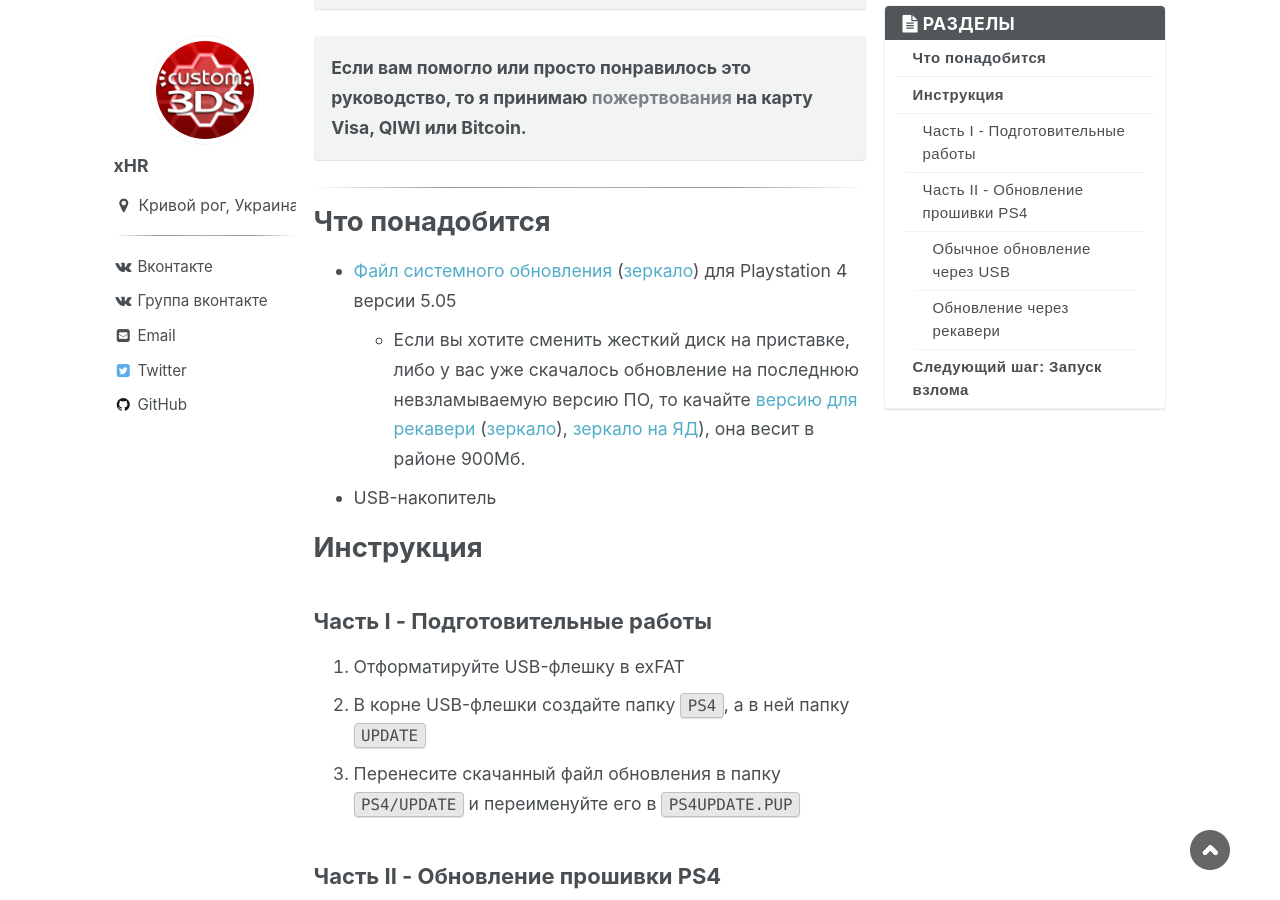
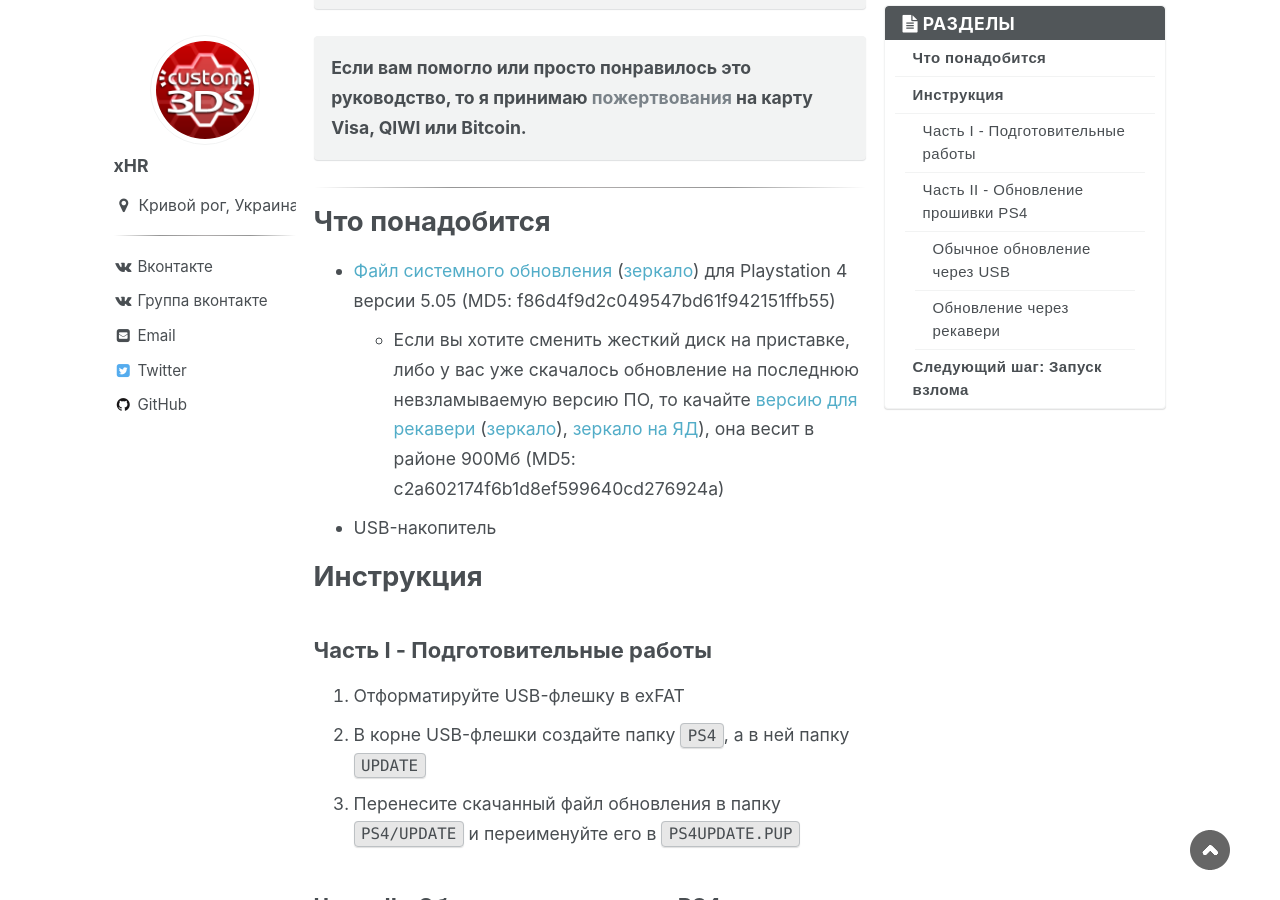
Before and after one commit to rashevskyv/ps4, a Jekyll site: the page built from _pages/ubs-update.md, in a window 1280 px wide and 900 px high, scrolled down 350 px. Built offline with Jekyll 4.4.1, drawn with Linux system fonts in a browser that asks for light colours; nearby versions of some CDN libraries.

Commit message:
изменил формулировкку

```diff
--- a/_includes/inc/set-up-dns.txt
+++ b/_includes/inc/set-up-dns.txt
@@ -13,5 +13,5 @@
 1. В меню "**Настройки MTU**" выберите "**Автоматически**"
 1. В меню "**Прокси-сервер**" выберите "**Не использовать**"
 1. Нажмите "**Проверить соединение с интернетом**" для завершения настройки
-	* Проверка не должна пройти успешно! Если проверка прошла успешно и через руководство не загружается страница эксплойта, поменяйте основной и дополнительный DNS местами!
+	* Проверка может пройти успешно, но может и не пройти. Если после проверки у вас не выходит запустить плейграунд эксплойта, через Руководство, попробуйте поменять DNS местами!
 1. По окончанию проверок нажмите кнопку (PS), чтобы вернуться на начальный экран
--- a/_pages/ubs-update.md
+++ b/_pages/ubs-update.md
@@ -7,8 +7,8 @@
 
 # Что понадобится
 
-* [Файл системного обновления](https://psarchive.darksoftware.xyz/505Retail.PUP){:target="_blank"} ([зеркало](https://nzxtrules.stackstorage.com/s/UqZQbEL8OzulBej){:target="_blank"}) для Playstation 4 версии {% include /vars/sys_version.txt %}
-	* Если вы хотите сменить жесткий диск на приставке, либо у вас уже скачалось обновление на последнюю невзламываемую версию ПО, то качайте [версию для рекавери](https://psarchive.darksoftware.xyz/PS4UPDATE5.05REC.PUP){:target="_blank"} ([зеркало](https://nzxtrules.stackstorage.com/s/QQvXQn9zB7XM9rU){:target="_blank"}), [зеркало на ЯД](https://yadi.sk/d/5eIXarTK3RZcZD){:target="_blank"}), она весит в районе 900Мб.
+* [Файл системного обновления](https://psarchive.darksoftware.xyz/505Retail.PUP){:target="_blank"} ([зеркало](https://nzxtrules.stackstorage.com/s/UqZQbEL8OzulBej){:target="_blank"}) для Playstation 4 версии {% include /vars/sys_version.txt %} (MD5: f86d4f9d2c049547bd61f942151ffb55)
+	* Если вы хотите сменить жесткий диск на приставке, либо у вас уже скачалось обновление на последнюю невзламываемую версию ПО, то качайте [версию для рекавери](https://psarchive.darksoftware.xyz/PS4UPDATE5.05REC.PUP){:target="_blank"} ([зеркало](https://nzxtrules.stackstorage.com/s/QQvXQn9zB7XM9rU){:target="_blank"}), [зеркало на ЯД](https://yadi.sk/d/5eIXarTK3RZcZD){:target="_blank"}), она весит в районе 900Мб (MD5: c2a602174f6b1d8ef599640cd276924a)
 * USB-накопитель
 
 # Инструкция
```
